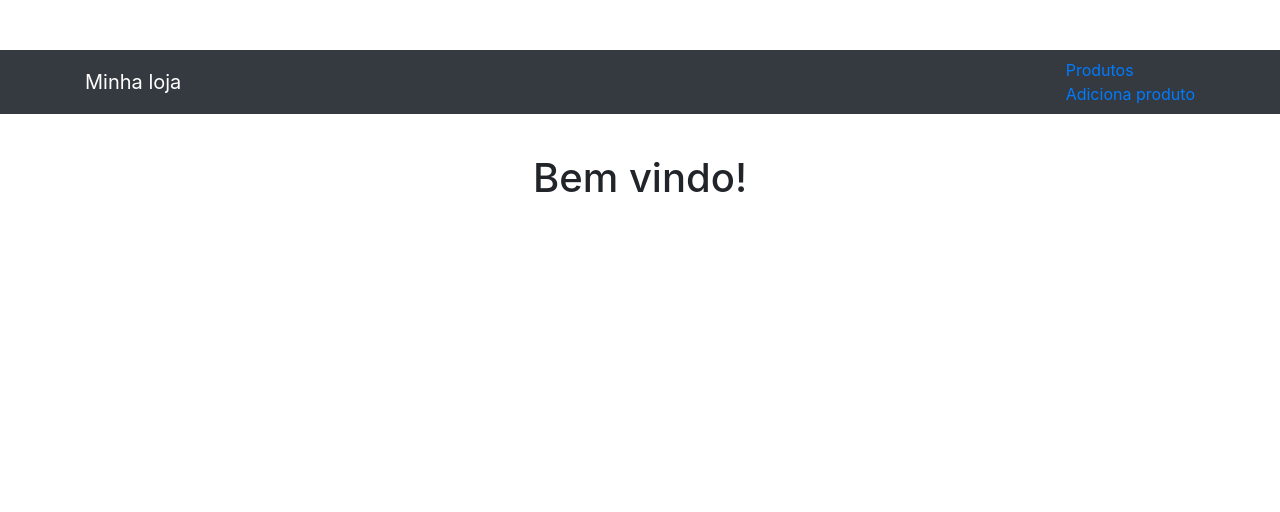
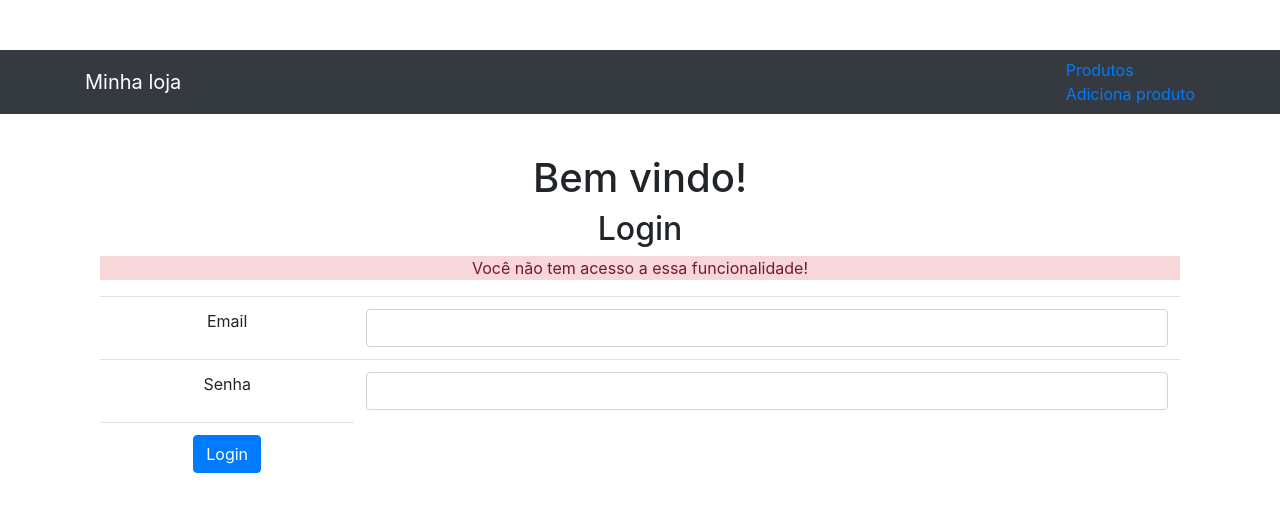
Before and after one commit to marcuspereiradev/curso-PHP-e-MySQL-I, a PHP site: page /index.php?falhaDeSeguranca=true in a window 1280 px wide. Shown: the top 512 px of the page. Run offline with PHP 8.4, Linux system fonts and the light colour scheme.

Commit message:
banco-usuario, logica-usuario, login, logout

```diff
--- a/loja/adiciona-produto.php
+++ b/loja/adiciona-produto.php
@@ -2,6 +2,8 @@
 <?php include("conecta.php")?>
 <?php include("banco-produto.php");?>
 <?php include("banco-categoria.php");?>
+<?php include("logica-usuario.php");?>
+<?php verificaUsuario();?>
 
 <?php
     $nome = $_POST["nome"];
--- a/loja/index.php
+++ b/loja/index.php
@@ -1,3 +1,66 @@
 <?php include("cabecalho.php")?>
+<?php include("logica-usuario.php"); ?>
     <h1>Bem vindo!</h1>
+    <h2>Login</h2>
+
+    <?php
+
+        if(isset($_GET["login"]) && $_GET["login"]==true) {
+        ?>
+            <p class="alert-success">Logado com sucesso!</p>
+        <?php
+        }
+        ?>
+        <?php
+        if(isset($_GET["login"]) && $_GET["login"]==false) {
+        ?>
+            <p class="alert-danger">Usuário ou senha inválida!</p>
+        <?php
+        }
+        ?>
+        <?php
+        if(isset($_GET["logout"]) && $_GET["logout"]==true) {
+        ?>
+            <p class="alert-success">Deslogado com sucesso!</p>
+        <?php
+        }
+    ?>
+
+    <?php
+        if(isset($_GET["falhaDeSeguranca"])) {
+        ?>
+            <p class="alert-danger">Você não tem acesso a essa funcionalidade!</p>
+        <?php
+        }
+    ?>
+
+    <?php
+        if(usuarioEstaLogado()) {
+            ?>
+                <p class="text-success">
+                    Você está logado como <?= usuarioLogado() ?>
+                    <a href="logout.php">Deslogar</a>
+                </p>
+            <?php
+        }else {
+            ?>
+                <form action="login.php" method="post">
+                    <table class="table">
+                        <tr>
+                            <td>Email</td>
+                            <td><input type="email" name="email" class="form-control"></td>
+                        </tr>
+                        <tr>
+                            <td>Senha</td>
+                            <td><input type="password" name="senha" class="form-control"></td>
+                        </tr>
+                        <tr>
+                            <td><button class="btn btn-primary">Login</button></td>
+                        </tr>
+                    </table>
+                </form>
+            <?php
+        }
+    ?>
+
 <?php include("rodape.php")?>
--- /dev/null
+++ b/loja/logica-usuario.php
@@ -0,0 +1,26 @@
+<?php
+    session_start();
+    function usuarioEstaLogado() {
+        return isset($_SESSION["usuario_logado"]);
+    }
+
+    function usuarioLogado() {
+        return $_SESSION["usuario_logado"];
+    }
+
+    function logaUsuario($email) {
+        $_SESSION["usuario_logado"] = $email;
+    }
+
+    function verificaUsuario() {
+    if(!usuarioEstaLogado()) {
+        header("Location: index.php?falhaDeSeguranca=true");
+        die();
+    }
+
+    function logout() {
+        session_destroy();
+    }
+}
+
+ ?>
--- /dev/null
+++ b/loja/logout.php
@@ -0,0 +1,4 @@
+<?php include("logica-usuario.php");
+logout();
+header("Location: index.php?logout=true");
+die();
--- a/loja/produto-formulario.php
+++ b/loja/produto-formulario.php
@@ -1,7 +1,9 @@
 <?php include("cabecalho.php")?>
 <?php include("conecta.php");?>
 <?php include("banco-categoria.php");?>
+<?php include("logica-usuario.php");?>
 <?php $categorias = listaCategorias($conexao);?>
+<?php verificaUsuario();?>
 
     <h1>Formulário de cadastro</h1>
     <form action="adiciona-produto.php" method="post">
```
Also changed, not shown: loja/banco-usuario.php (added, +9 -0 lines), loja/login.php (added, +16 -0 lines).
